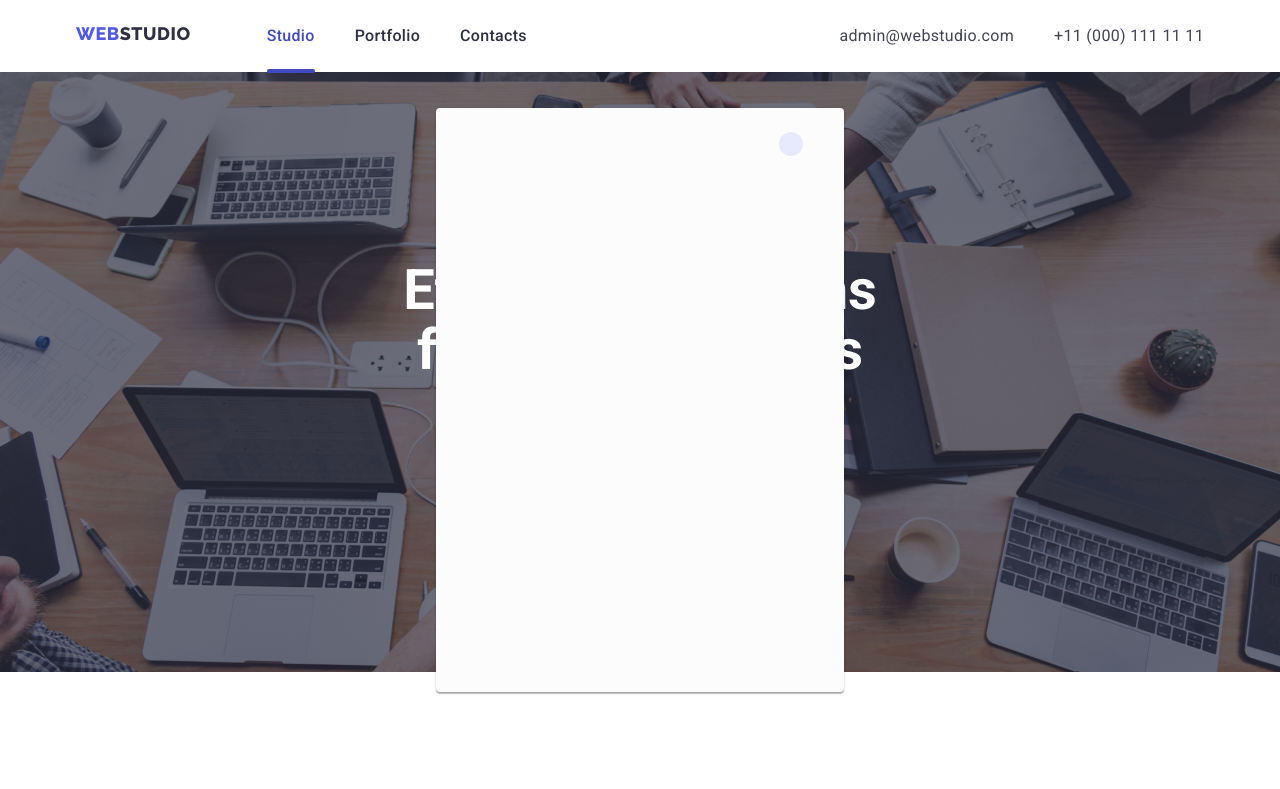
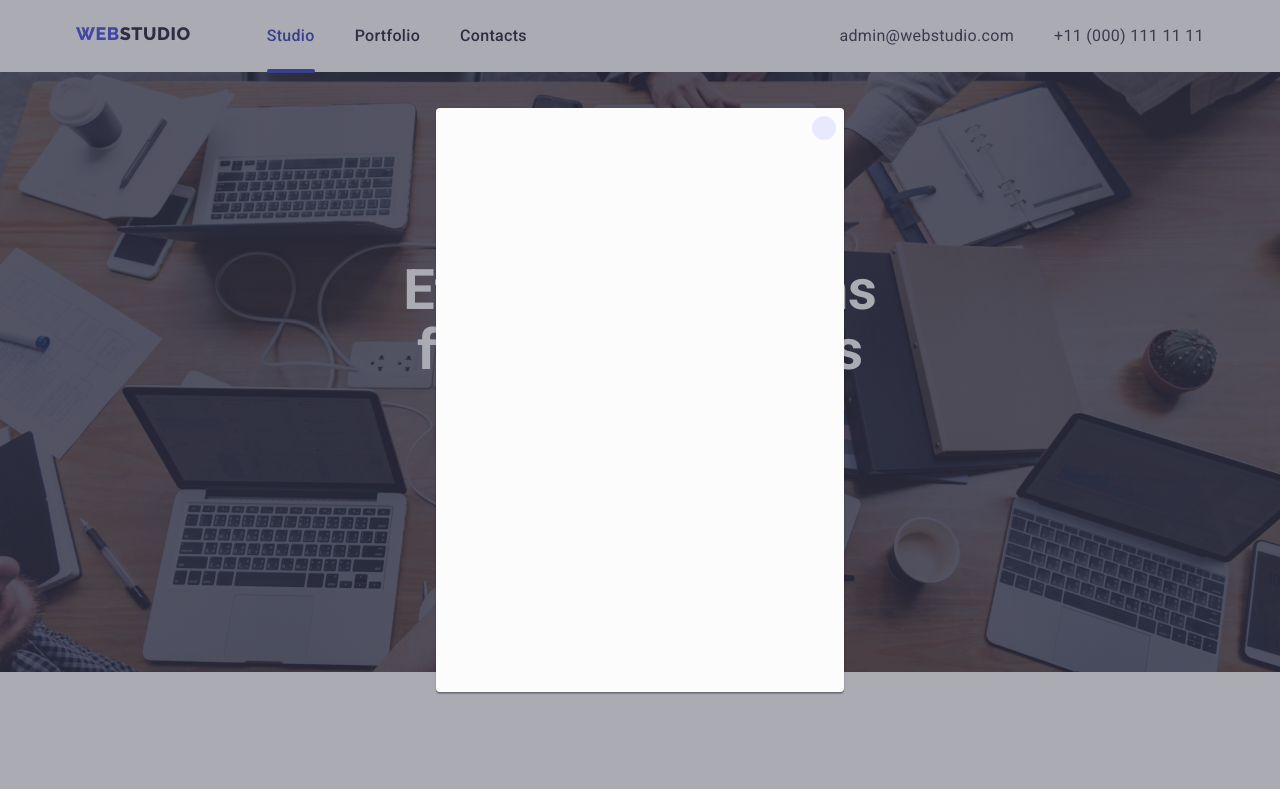
Before and after one commit to Sethsky-28/goit-markup-hw-05, a plain HTML site: page index.html in a window 1280 px wide. Both pictures are taken after a click on the button "Order Service". Shown: the top 789 px of the page. Drawn offline with nearby package versions, Linux system fonts and the light colour scheme.

Commit message:
css links

```diff
--- a/css/style.css
+++ b/css/style.css
@@ -226,6 +226,7 @@ figure {
 
 .hero-button:hover {
     background: var(--ocean);
+    cursor: pointer;
 }
 
 .section-features {
@@ -736,6 +737,7 @@ figure {
 }
 
 .modal {
+    background-color: rgba(46, 47, 66, 0.4);
     position: fixed;
     display: flex;
     align-items: center;
@@ -770,7 +772,7 @@ figure {
     0px 1px 3px 0px rgba(0, 0, 0, 0.12),
     0px 1px 1px 0px rgba(0, 0, 0, 0.14);
     transform: none;
-    transition: transform 250ms;
+    transition: transform 250ms cubic-bezier(0.4, 0, 0.2, 1);
 }
 
 .modal-close {
@@ -781,17 +783,26 @@ figure {
     width: 24px;
     height: 24px;
     background-color: var(--cornflower);
+    color: var(--navyblue);
     border: 0px;
     stroke-width: 1px;
     stroke: rgba(0, 0, 0, 0.10);
     border-radius: 20px;
     position: absolute;
-    right:10%;
-    top: 24px;
-    padding: 8px 8px;
+    right: 8px;
+    top: 8px;
+    padding: 0;
     cursor: pointer;
+    transition: color 250ms cubic-bezier(0.4, 0, 0.2, 1),
+                background-color 250ms cubic-bezier(0.4, 0, 0.2, 1);
 }
 
 .modal-close svg{
-    fill: var(--navyblue);
+    fill: currentColor;
 }
+
+.modal-close:hover,
+.modal-close:focus {
+    background-color: var(--ocean);
+    color: var(--white);
+}
```
